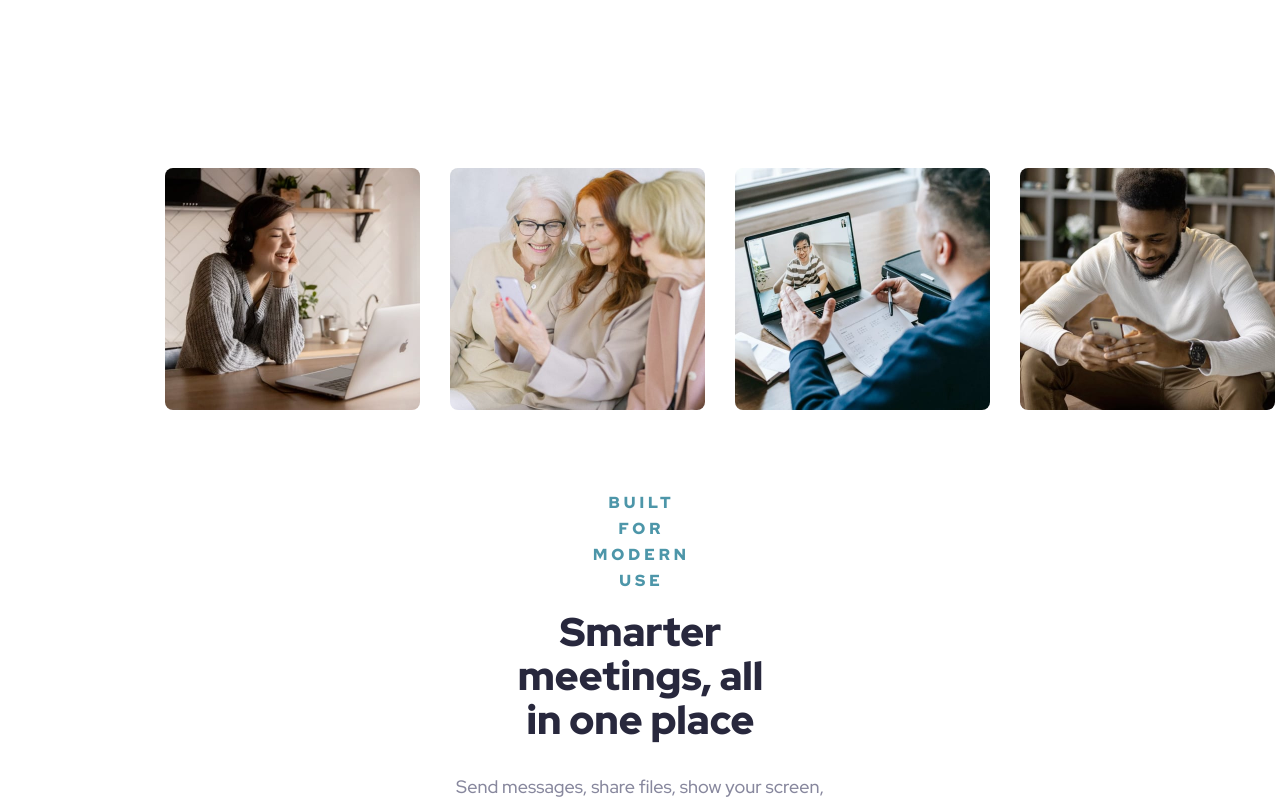
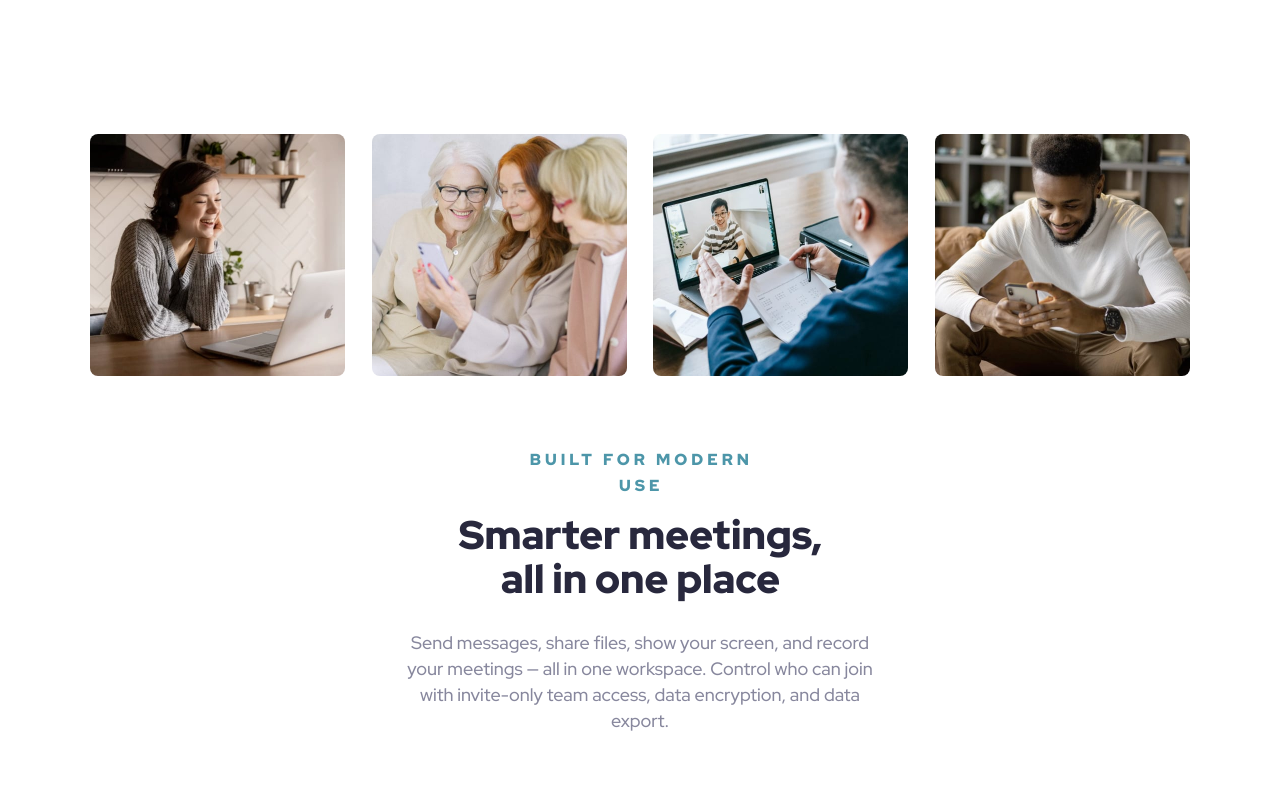
Before and after one commit to dialectrical/meet-landing-page, a React (Create React App) app: page / in a window 1280 px wide. Shown: the part 660-1460 px from the top of the page. Built offline with nearby package versions, Linux system fonts and the light colour scheme.

Commit message:
fix: add relative units to StyledContentContainer and StyledImageContainer

```diff
--- a/src/components/styles/StyledContentContainer.js
+++ b/src/components/styles/StyledContentContainer.js
@@ -1,16 +1,16 @@
 import styled from "styled-components";
 
 export const StyledContentContainer = styled.div`
-  margin-top: 310px;
-  marign-bottom: 184px;
+  margin-top: 34.44vh;
+  marign-bottom: 20.44vh;
   h3 {
     font-size: 40px;
     line-height: 44px;
     text-align: center;
     font-weight: 900;
     color: #28283d;
-    margin: 16px 497px 32px 498px;
-  }
+    margin: 1.78vh 34.51vw 3.56vh 34.58vw;
+1  }
   h4 {
     font-size: 16px;
     line-height: 26px;
@@ -19,7 +19,7 @@ export const StyledContentContainer = styled.div`
     text-transform: uppercase;
     font-weight: 900;
     color: #4d96a9;
-    margin: 80px 580px 16px 583px;
+    margin: 8.89vh 40.28vw 1.78vh 40.49vw;
   }
   p {
     font-size: 18px;
@@ -27,6 +27,6 @@ export const StyledContentContainer = styled.div`
     font-weight: 500;
     text-align: center;
     color: #87879d;
-    margin: 32px 450px 0px 450px;
+    margin: 3.56vh 31.25vw 0 31.25vw;
   }
 `;
--- a/src/components/styles/StyledImageContainer.js
+++ b/src/components/styles/StyledImageContainer.js
@@ -1,14 +1,14 @@
 import styled from "styled-components";
 
 export const StyledImageContainer = styled.div`
-  margin: 0px 150px 0px 150px;
+  margin: 0 10.42vw 0 10.42vw;
   display: flex;
   flex-direction: row;
-  flex-direction: center;
+  justify-content: center;
   img {
     width: 255px;
     height: 242px;
     border-radius: 8px;
-    margin: 0px 15px 0px 15px;
+    margin: 0 1.04vw 0 1.04vw;
   }
 `;
```
